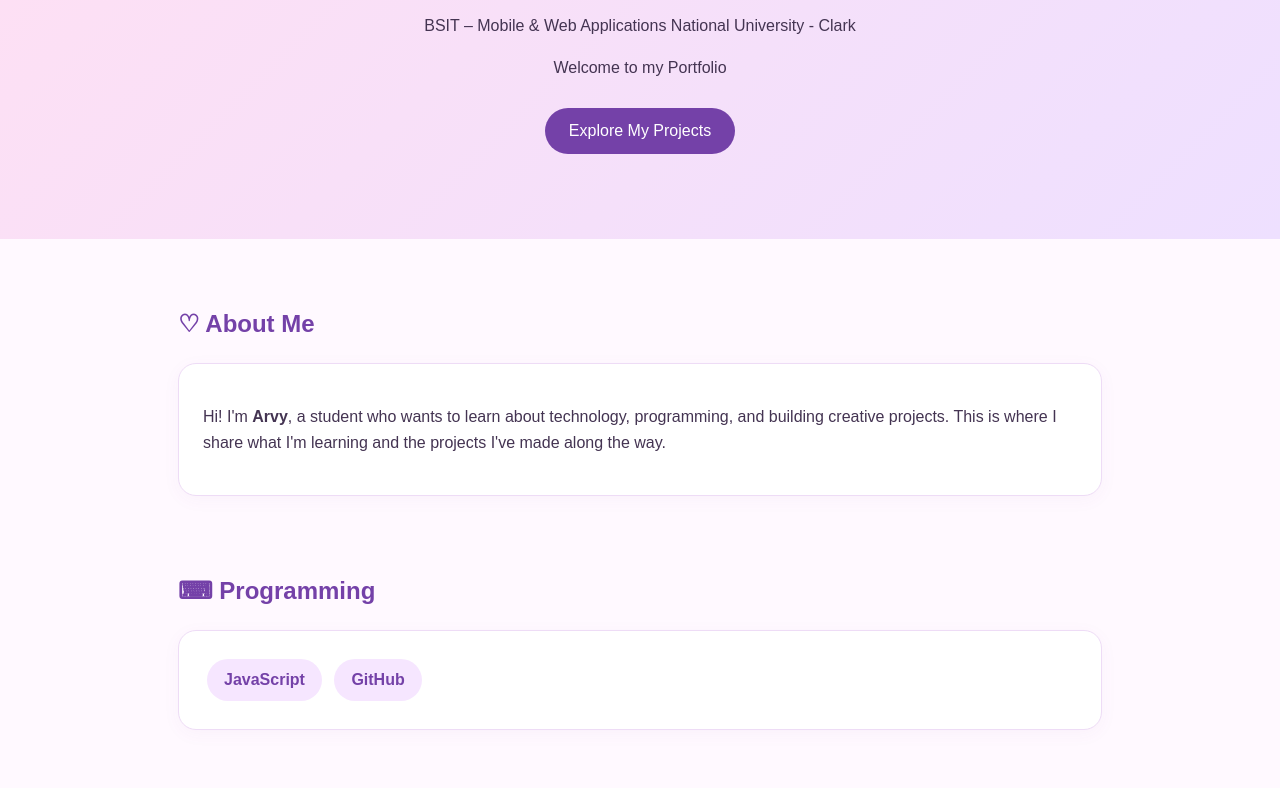
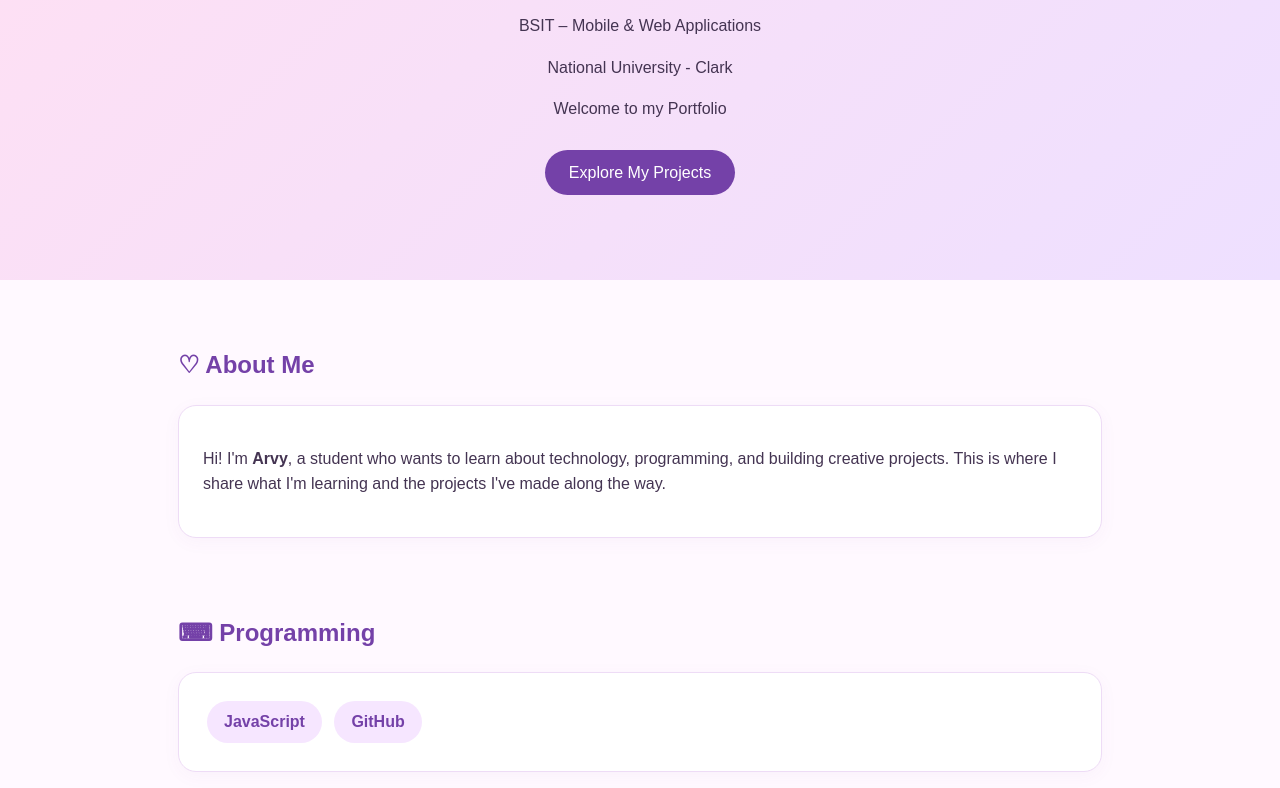
Before and after one commit to ColdyArvy/Arvy_Repositoriess, a plain HTML site: page index.html in a window 1280 px wide. Shown: the part 252-1040 px from the top of the page. Drawn offline with Linux system fonts and the light colour scheme.

Commit message:
Update index.html

```diff
--- a/index.html
+++ b/index.html
@@ -178,8 +178,8 @@
     <header class="hero">
         <h1>Hi, I'm Arvy! ♡</h1>
 
-        <p>BSIT – Mobile & Web Applications
-National University - Clark</p>
+        <p>BSIT – Mobile & Web Applications</p>
+        <p>National University - Clark</p>
         <p>Welcome to my Portfolio</p>
 
         <a class="button" href="#projects">
```
